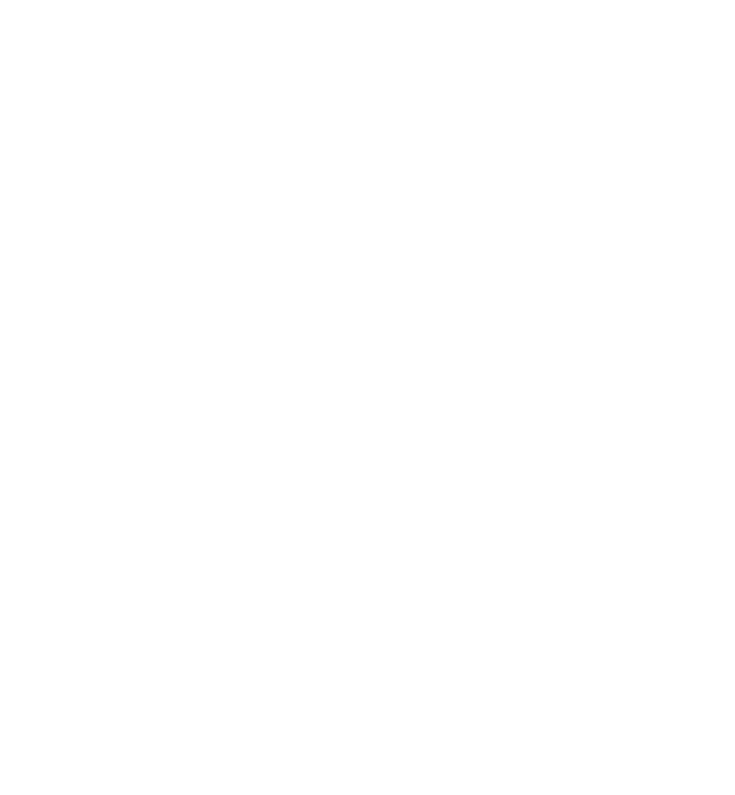
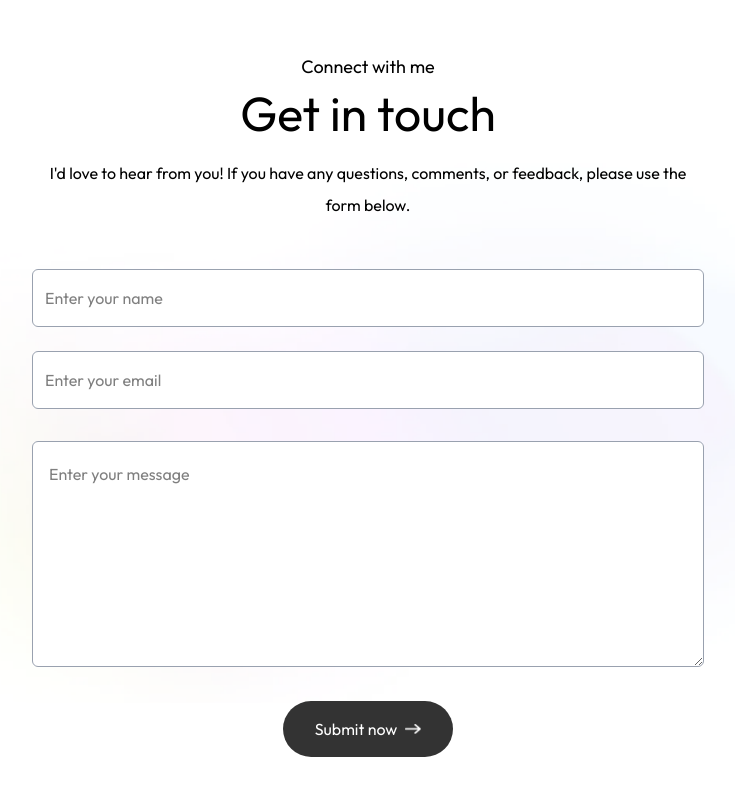
Before and after one commit to surya391/portfolio, a Next.js app: page / in a window 1280 px wide. Shown: the part 2973-3768 px from the top of the page, without its empty margins (272-1007 px from the left). Before the commit the page ends 2986 px from the top, so only its background shows below. Built offline with nearby package versions, Linux system fonts and the light colour scheme; a web font is replaced by a local one.

Commit message:
done with the conact form

```diff
--- a/app/page.js
+++ b/app/page.js
@@ -1,16 +1,20 @@
+// app/page.js or pages/index.js (depending on your structure)
 import Navbar from "@/components/Navbar";
 import Header from "@/components/Header";
 import About from "@/components/About";
 import Services from "@/components/Services";
 import Work from "@/components/Work";
+import Contact from "@/components/Contact";
+
 export default function Home() {
   return (
     <>
-      <Navbar/>
-      <Header/>
-      <About/>
-      <Services/>
-      <Work/>
+      <Navbar />
+      <Header />
+      <About />
+      <Services />
+      <Work />
+      <Contact />
     </>
   );
 }
--- /dev/null
+++ b/components/Contact.jsx
@@ -0,0 +1,78 @@
+'use client'
+import { assets } from "@/assets/assets";
+import React, { useState } from "react";
+import Image from "next/image";
+const Contact = () => {
+  const [result, setResult] = useState("");
+
+  const onSubmit = async (event) => {
+    event.preventDefault();
+    setResult("Sending....");
+    const formData = new FormData(event.target);
+
+    formData.append("access_key", "7ea51244-5f6f-4121-96b4-c345245f585b");
+
+    const response = await fetch("https://api.web3forms.com/submit", {
+      method: "POST",
+      body: formData,
+    });
+
+    const data = await response.json();
+
+    if (data.success) {
+      setResult("Form Submitted Successfully");
+      event.target.reset();
+    } else {
+      console.log("Error", data);
+      setResult(data.message);
+    }
+  };
+  return (
+    <div
+      id="contact"
+      className="w-full px-[12%] py-10 scroll-mt-20 bg-[url('/footer-bg-color.png')] bg-no-repeat bg-center bg-[length:90%_auto]"
+    >
+      <h4 className="text-center mb-2 text-lg font-Ovo">Connect with me</h4>
+      <h2 className="text-center text-5xl font-Ovo">Get in touch</h2>
+      <p className="text-center max-w-2xl mx-auto mt-5 mb-12 font-Ovo">
+        I'd love to hear from you! If you have any questions, comments, or
+        feedback, please use the form below.
+      </p>
+      <form className="max-w-2xl mx-auto" onSubmit={onSubmit}>
+        <div className="grid grid-cols-auto gap-6 mt-10 mb-8">
+          <input
+            type="text"
+            placeholder="Enter your name"
+            required
+            className="flex-1 p-3 outline-none border-[0.5px] border-gray-400 rounded-md bg-white"
+            name='name'
+          />
+          <input
+            type="email"
+            placeholder="Enter your email"
+            required
+            className="flex-1 p-3 outline-none border-[0.5px] border-gray-400 rounded-md bg-white"
+            name='email'
+          />
+        </div>
+        <textarea
+          rows="6"
+          placeholder="Enter your message"
+          required
+          className="w-full p-4 outline-none border-[0.5px] border-gray-400 rounded-md bg-white mb-6"
+            name='message'
+        ></textarea>
+        <button
+          type="submit"
+          className="py-3 px-8 flex items-center justify-between gap-2 bg-black/80 text-white rounded-full mx-auto hover:bg-black duration-500"
+        >
+          Submit now{" "}
+          <Image src={assets.right_arrow_white} alt="" className="w-4" />
+        </button>
+        <p className="mt-4">{result}</p>
+      </form>
+    </div>
+  );
+};
+
+export default Contact;
```
